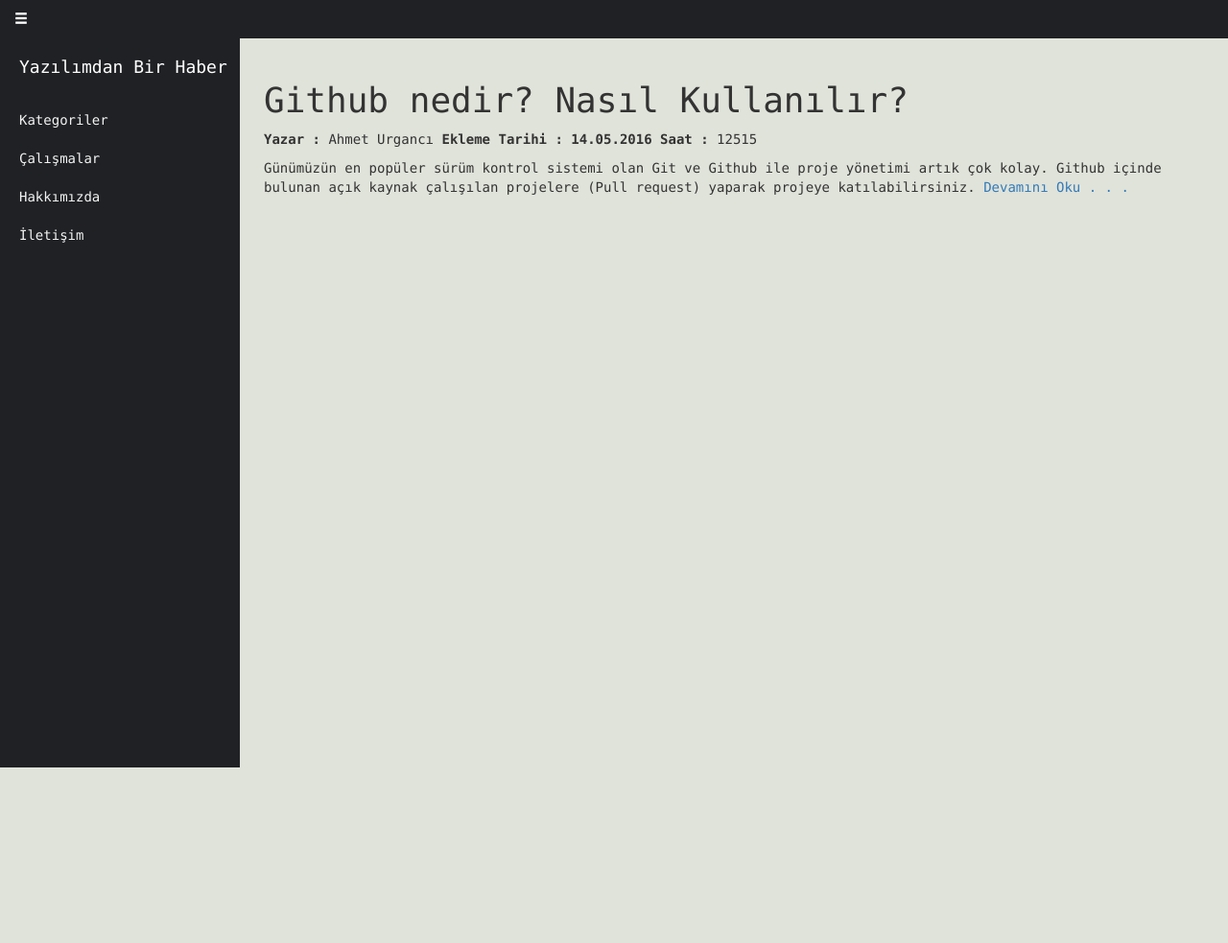
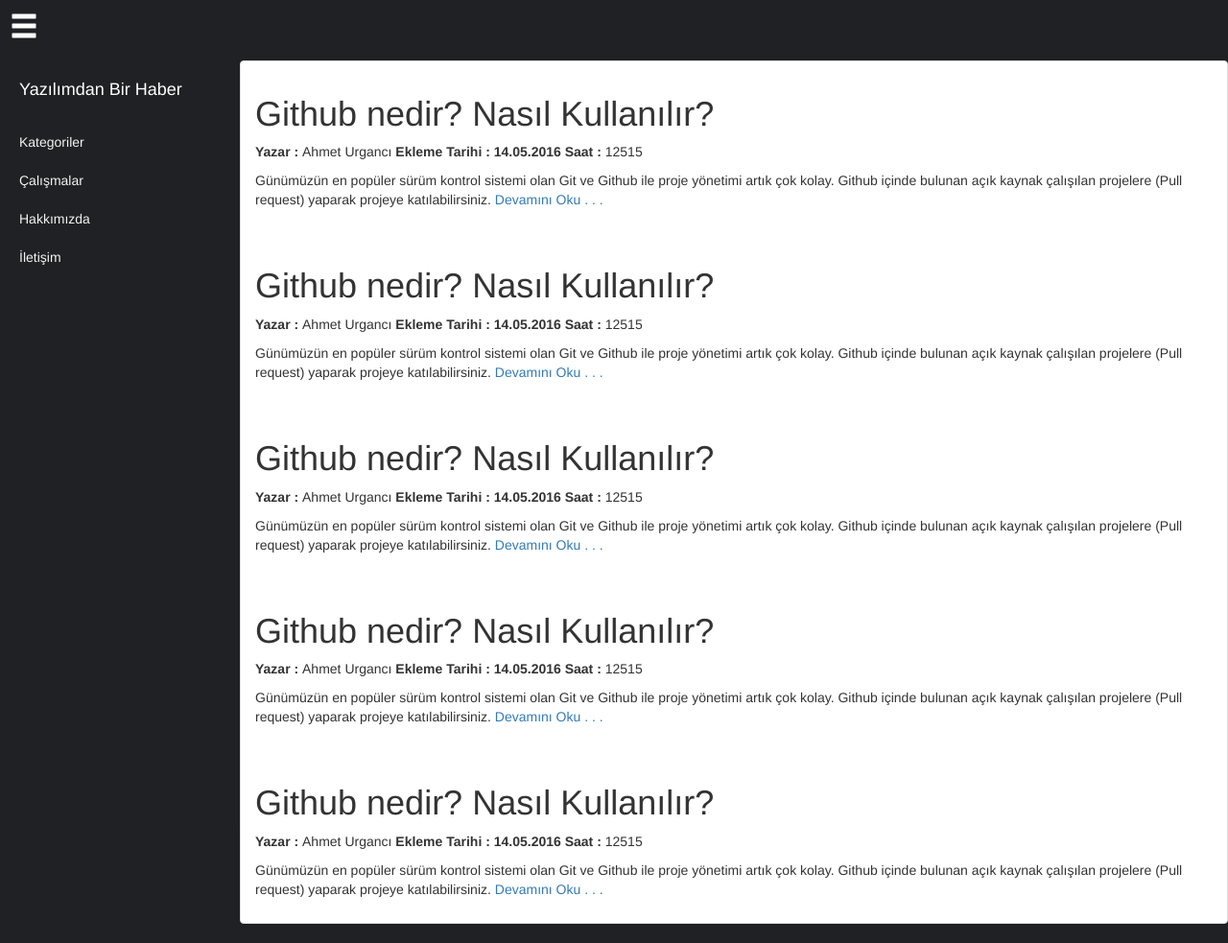
Before and after one commit to ahmeturganci/webProje, a PHP site: page / in a window 1280 px wide. Shown: the whole page at 96% size. Before the commit the page ends 800 px from the top, so only its background shows below. Run offline with PHP 8.4, Linux system fonts and the light colour scheme.

Commit message:
menu sorunu çözüldü

```diff
--- a/css/style.css
+++ b/css/style.css
@@ -18,7 +18,7 @@
   }
 }
 body{
-  background: #E0E3DA;
+  background: #1F2124;
 }
 #tepe{
   background-color: skyblue;
@@ -31,3 +31,10 @@ body{
   background: #1F2124;
   padding: 10px;
 }
+.menuh{
+  margin: 10px;
+  color: white;
+  size: 30px;
+  font-size: 10px;
+  color: white;
+}
--- a/index.html
+++ b/index.html
@@ -20,13 +20,14 @@
 </head>
 
 <body>
-    <font style="font-family:Consolas;">
 
 
-     <div id="tepe2"> <a href="#menu-toggle" id="menu-toggle" style="position:right;right:0;color: white; size: 10px; padding:5px;"><span class="glyphicon glyphicon-menu-hamburger"></span></a></div>
+
+	<div class="menuh"><a href="#menu-toggle" id="menu-toggle" style="size: 30px;font-size: 30px;color: white;" ><span class="glyphicon glyphicon-menu-hamburger"></span></a></div>
 	<div id="wrapper">
 
 		<div id="sidebar-wrapper">
+
 			<ul class="sidebar-nav">
 				<li class="sidebar-brand">
 					<a href="#">
@@ -49,22 +50,41 @@
 		</div>
 		<!-- /menu bitiş -->
 
-        <!-- yazılar -->
-        <div id="page-content-wrapper" style="border:1px;">
-
-            <div class="row" style="margin:5px;">
-
+		<div class="panel panel-default">
+			<div class="panel-body">
 				<h1>Github nedir? Nasıl Kullanılır?</h1>
 				<p><b>  Yazar : </b>Ahmet Urgancı <b> Ekleme Tarihi :</b> <b> 14.05.2016 Saat :</b> 12515</p>
 				<p>Günümüzün en popüler sürüm kontrol sistemi olan Git ve Github ile proje yönetimi artık çok kolay. Github içinde bulunan açık kaynak çalışılan projelere (Pull request) yaparak projeye katılabilirsiniz. <a>Devamını Oku . . . </a></p>
-
+			</div>
+			<div class="panel-body">
+				<h1>Github nedir? Nasıl Kullanılır?</h1>
+				<p><b>  Yazar : </b>Ahmet Urgancı <b> Ekleme Tarihi :</b> <b> 14.05.2016 Saat :</b> 12515</p>
+				<p>Günümüzün en popüler sürüm kontrol sistemi olan Git ve Github ile proje yönetimi artık çok kolay. Github içinde bulunan açık kaynak çalışılan projelere (Pull request) yaparak projeye katılabilirsiniz. <a>Devamını Oku . . . </a></p>
+			</div>
+			<div class="panel-body">
+				<h1>Github nedir? Nasıl Kullanılır?</h1>
+				<p><b>  Yazar : </b>Ahmet Urgancı <b> Ekleme Tarihi :</b> <b> 14.05.2016 Saat :</b> 12515</p>
+				<p>Günümüzün en popüler sürüm kontrol sistemi olan Git ve Github ile proje yönetimi artık çok kolay. Github içinde bulunan açık kaynak çalışılan projelere (Pull request) yaparak projeye katılabilirsiniz. <a>Devamını Oku . . . </a></p>
+			</div>
+			<div class="panel-body">
+				<h1>Github nedir? Nasıl Kullanılır?</h1>
+				<p><b>  Yazar : </b>Ahmet Urgancı <b> Ekleme Tarihi :</b> <b> 14.05.2016 Saat :</b> 12515</p>
+				<p>Günümüzün en popüler sürüm kontrol sistemi olan Git ve Github ile proje yönetimi artık çok kolay. Github içinde bulunan açık kaynak çalışılan projelere (Pull request) yaparak projeye katılabilirsiniz. <a>Devamını Oku . . . </a></p>
+			</div>
+			<div class="panel-body">
+				<h1>Github nedir? Nasıl Kullanılır?</h1>
+				<p><b>  Yazar : </b>Ahmet Urgancı <b> Ekleme Tarihi :</b> <b> 14.05.2016 Saat :</b> 12515</p>
+				<p>Günümüzün en popüler sürüm kontrol sistemi olan Git ve Github ile proje yönetimi artık çok kolay. Github içinde bulunan açık kaynak çalışılan projelere (Pull request) yaparak projeye katılabilirsiniz. <a>Devamını Oku . . . </a></p>
 			</div>
 		</div>
 
 
 
 
+
+
 	</div>
+	<!--son-->
 
 
 
```
Lines whose indentation alone changed are shown as unchanged.
